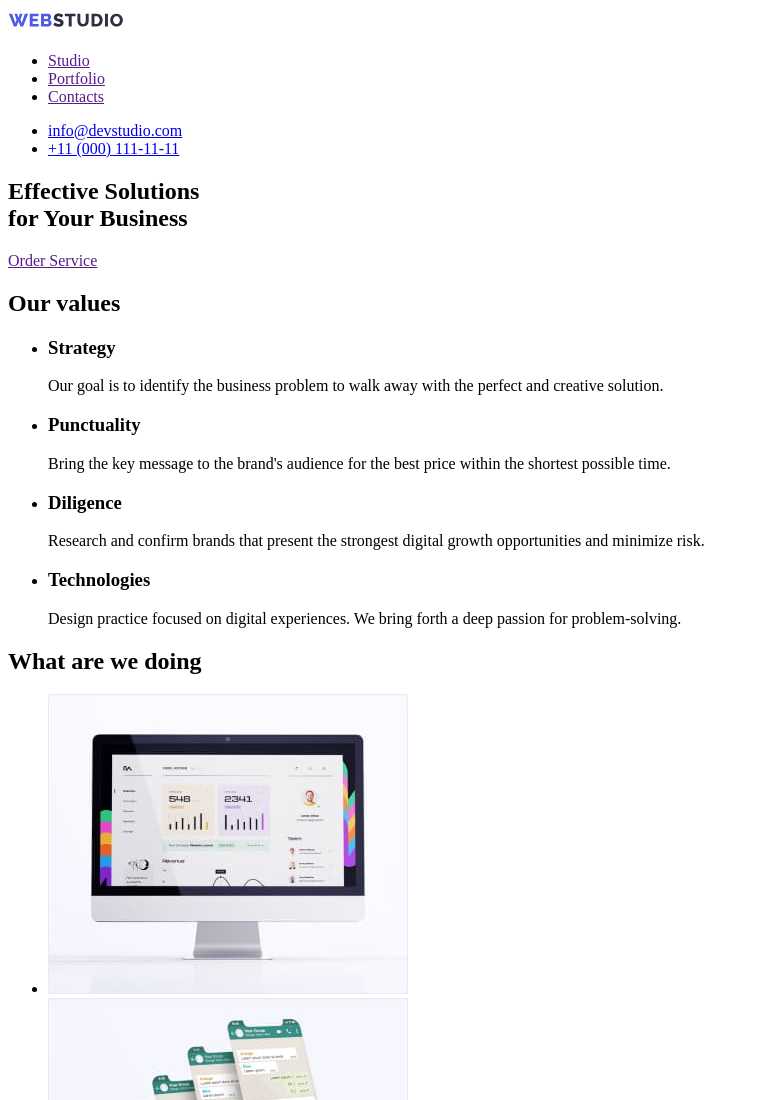
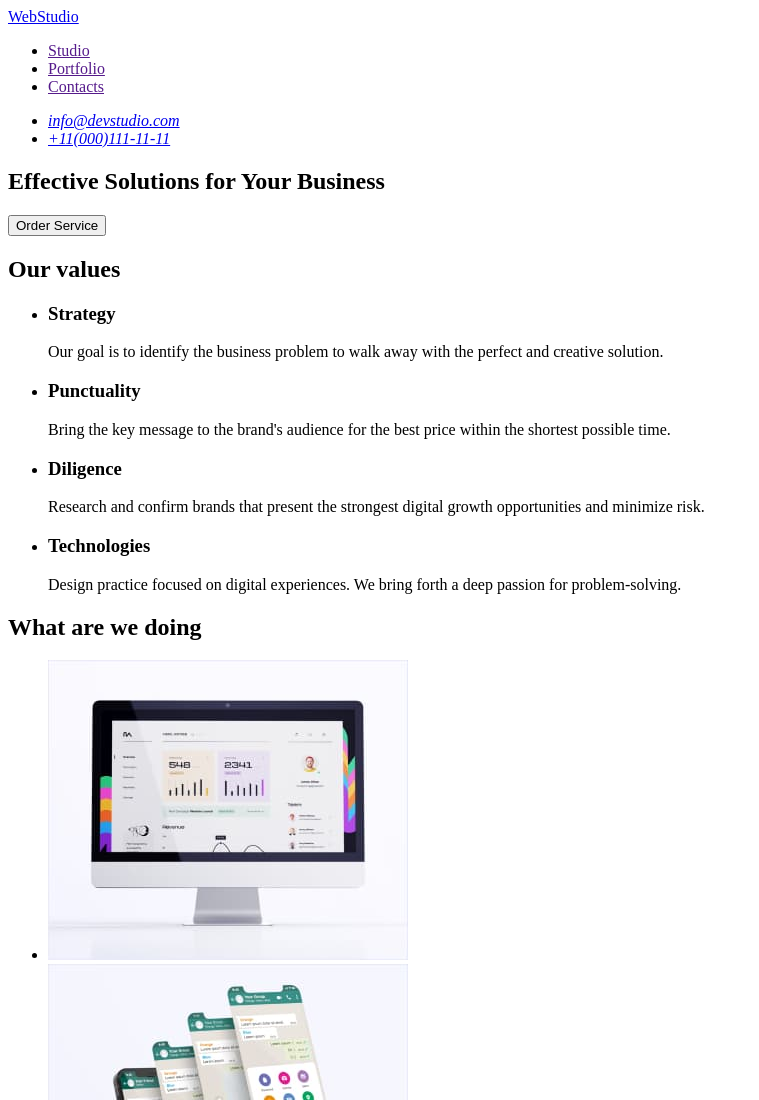
Before and after one commit to Marineb97/Tutorial, a plain HTML site: page index.html in a window 1280 px wide. Shown: the top 1100 px of the page, without its empty margins (0-759 px from the left). Drawn offline with Linux system fonts and the light colour scheme.

Commit message:
Update index html file

```diff
--- a/index.html
+++ b/index.html
@@ -9,30 +9,25 @@
   <body>
     <header>
       <nav>
-        <a href="/">
-          <img src="./Logo.svg" alt="companys logo" />
-        </a>
+        <a href="./index.html">WebStudio</a>
         <ul>
           <li><a href="">Studio</a></li>
           <li><a href="">Portfolio</a></li>
           <li><a href="">Contacts</a></li>
         </ul>
       </nav>
-      <ul>
-        <li><a href="mailto:nfo@devstudio.com">info@devstudio.com</a></li>
-        <li><a href="tel:+11(000)1111111">+11 (000) 111-11-11</a></li>
-      </ul>
+      <address>
+        <ul>
+          <li><a href="mailto:info@devstudio.com">info@devstudio.com</a></li>
+          <li><a href="tel:+110001111111">+11(000)111-11-11</a></li>
+        </ul>
+      </address>
     </header>
     <main>
-      <div>
-        <section>
-          <h1>
-            Effective Solutions <br />
-            for Your Business
-          </h1>
-          <a href="">Order Service</a>
-        </section>
-      </div>
+      <section>
+        <h1>Effective Solutions for Your Business</h1>
+        <button type="button">Order Service</button>
+      </section>
 
       <section>
         <h2>Our values</h2>
@@ -67,6 +62,7 @@
           </li>
         </ul>
       </section>
+
       <section>
         <h2>What are we doing</h2>
         <ul>
@@ -146,8 +142,8 @@
     <!-- FOOTER -->
 
     <footer>
-      <a href="/">
-        <img src="./Logo.svg" alt="companys logo" />
+      <a href="./index.html">
+        <img src="./Logo.svg" alt="WebStudio" />
       </a>
       <p>
         Increase the flow of customers and sales for your business with digital
```
